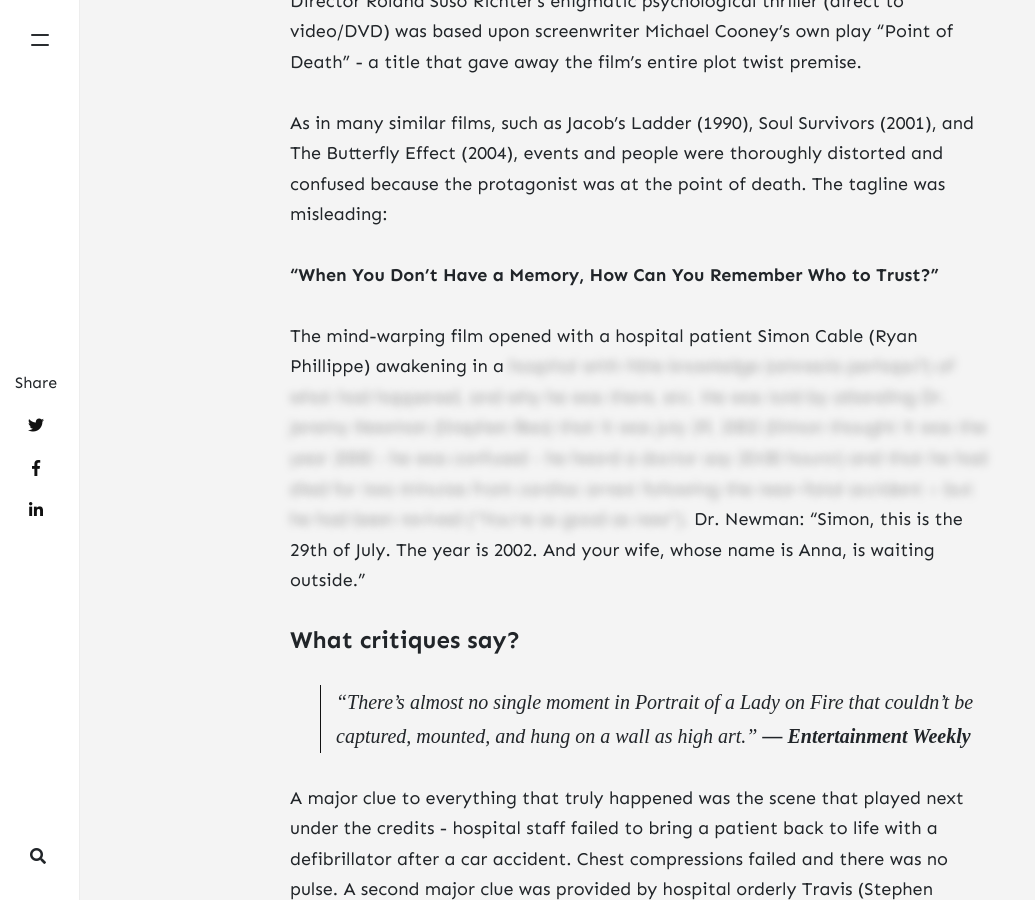
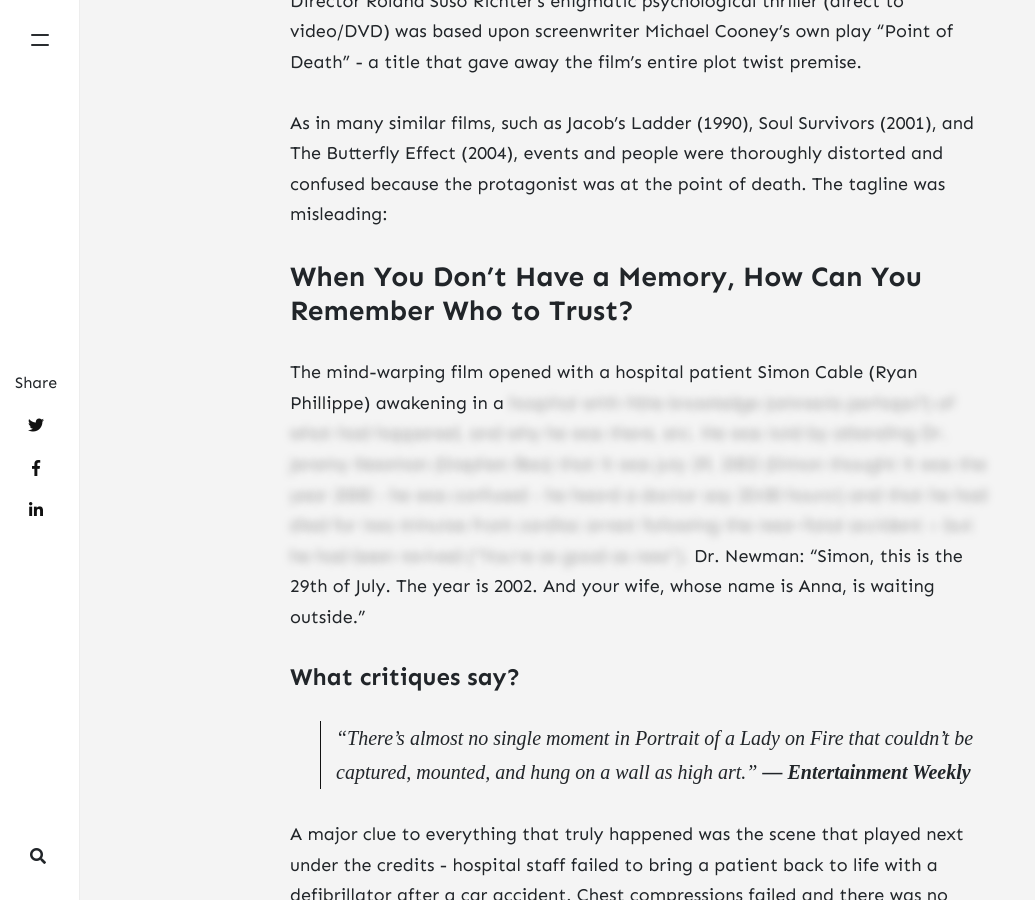
Before and after one commit to Dev-Path/briefcase, a Jekyll site: the page built from _posts/2020-01-11-post-with-spoiler.md, in a window 1280 px wide and 900 px high, scrolled down 1309 px. Shown: the whole window, without its empty margins (0-1035 px from the left). Built offline with Jekyll 4.4.1, drawn with Linux system fonts in a browser that asks for light colours; nearby versions of some CDN libraries; comment, search, counter and statistics services are not loaded.

```diff
--- a/_posts/2020-01-11-post-with-spoiler.md
+++ b/_posts/2020-01-11-post-with-spoiler.md
@@ -11,7 +11,7 @@ Director Roland Suso Richter's enigmatic psychological thriller (direct to video
 
 As in many similar films, such as Jacob's Ladder (1990), Soul Survivors (2001), and The Butterfly Effect (2004), events and people were thoroughly distorted and confused because the protagonist was at the point of death. The tagline was misleading:
 
-**"When You Don't Have a Memory, How Can You Remember Who to Trust?"**
+### When You Don't Have a Memory, How Can You Remember Who to Trust?
 
 The mind-warping film opened with a hospital patient Simon Cable (Ryan Phillippe) awakening in a <span class="spoiler"> hospital with little knowledge (amnesia perhaps?) of what had happened, and why he was there, etc. He was told by attending Dr. Jeremy Newman (Stephen Rea) that it was July 29, 2002 (Simon thought it was the year 2000 - he was confused - he heard a doctor say 20:00 hours!) and that he had died for two minutes from cardiac arrest following the near-fatal accident -- but he had been revived ("You're as good as new").</span> Dr. Newman: "Simon, this is the 29th of July. The year is 2002. And your wife, whose name is Anna, is waiting outside."
 
```
Also changed, not shown: _posts/2021-08-18-test-this-post.md (+1 -1 lines).
